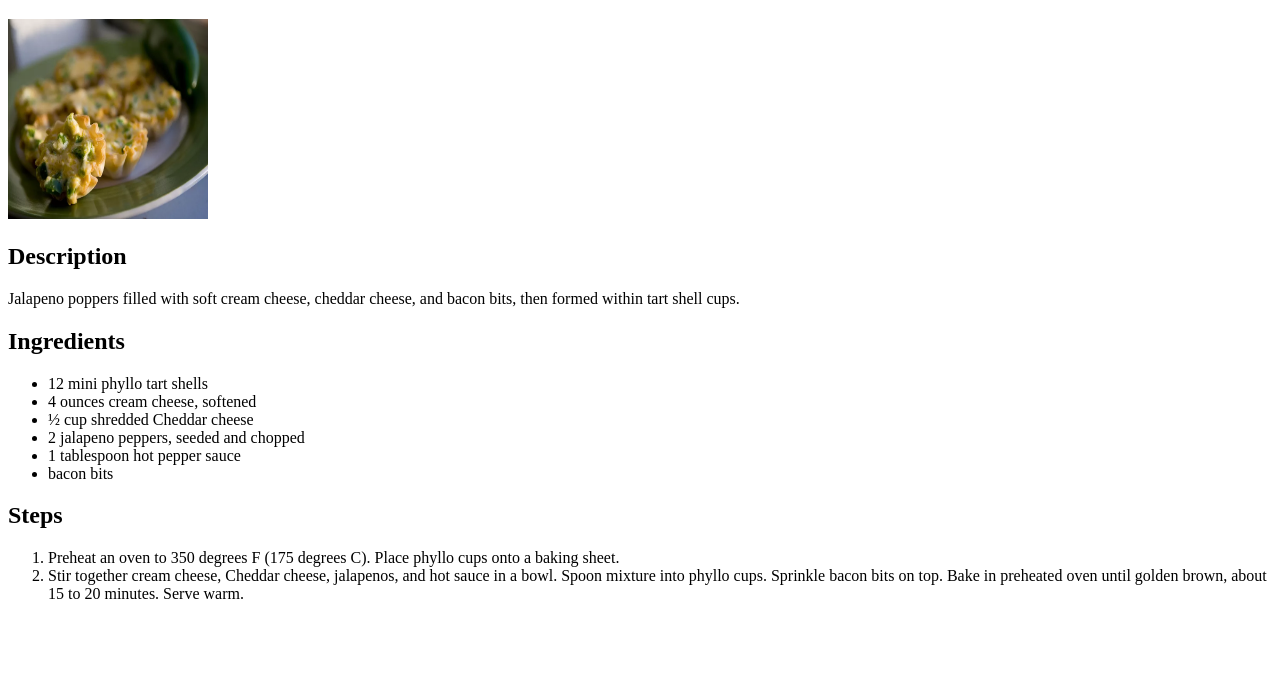
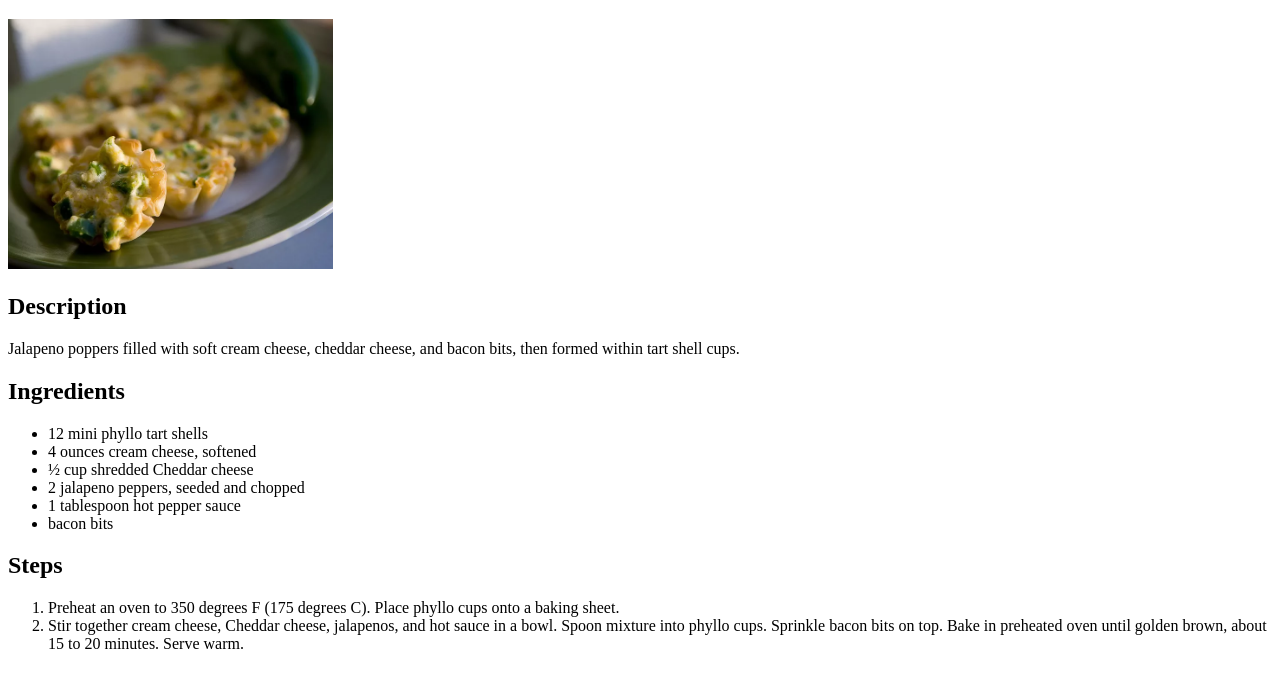
Before and after one commit to bstephe9/odin-recipes, a plain HTML site: page recipes/jalapeno-popper-cups/jalapeno-popper-cups.html in a window 1280 px wide. Shown: the part 61-748 px from the top of the page. Drawn offline with Linux system fonts and the light colour scheme.

Commit message:
Fix jalapeno popper cups image size

```diff
--- a/recipes/jalapeno-popper-cups/jalapeno-popper-cups.html
+++ b/recipes/jalapeno-popper-cups/jalapeno-popper-cups.html
@@ -10,7 +10,7 @@
     <body>
         <h1>Jalapeno Popper Cups</h1>
 
-        <img src="./jalapeno-popper-cups.png" alt="Jalapeno Popper Cups" height="200" width="200">
+        <img src="./jalapeno-popper-cups.png" alt="Jalapeno Popper Cups" height="250" width="325">
 
         <h2>Description</h2>
         <p>Jalapeno poppers filled with soft cream cheese, cheddar cheese, and bacon bits, then formed within tart shell
```
